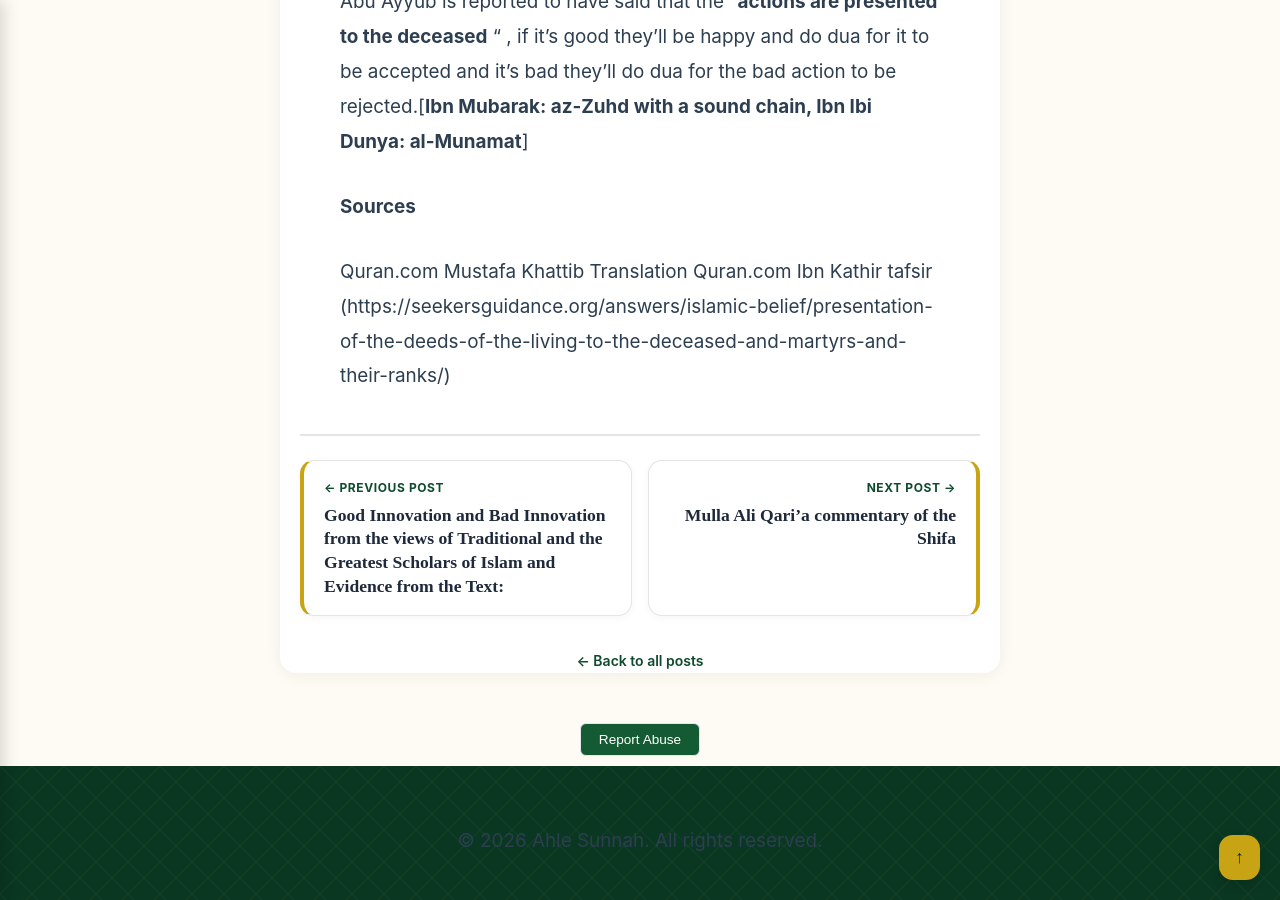
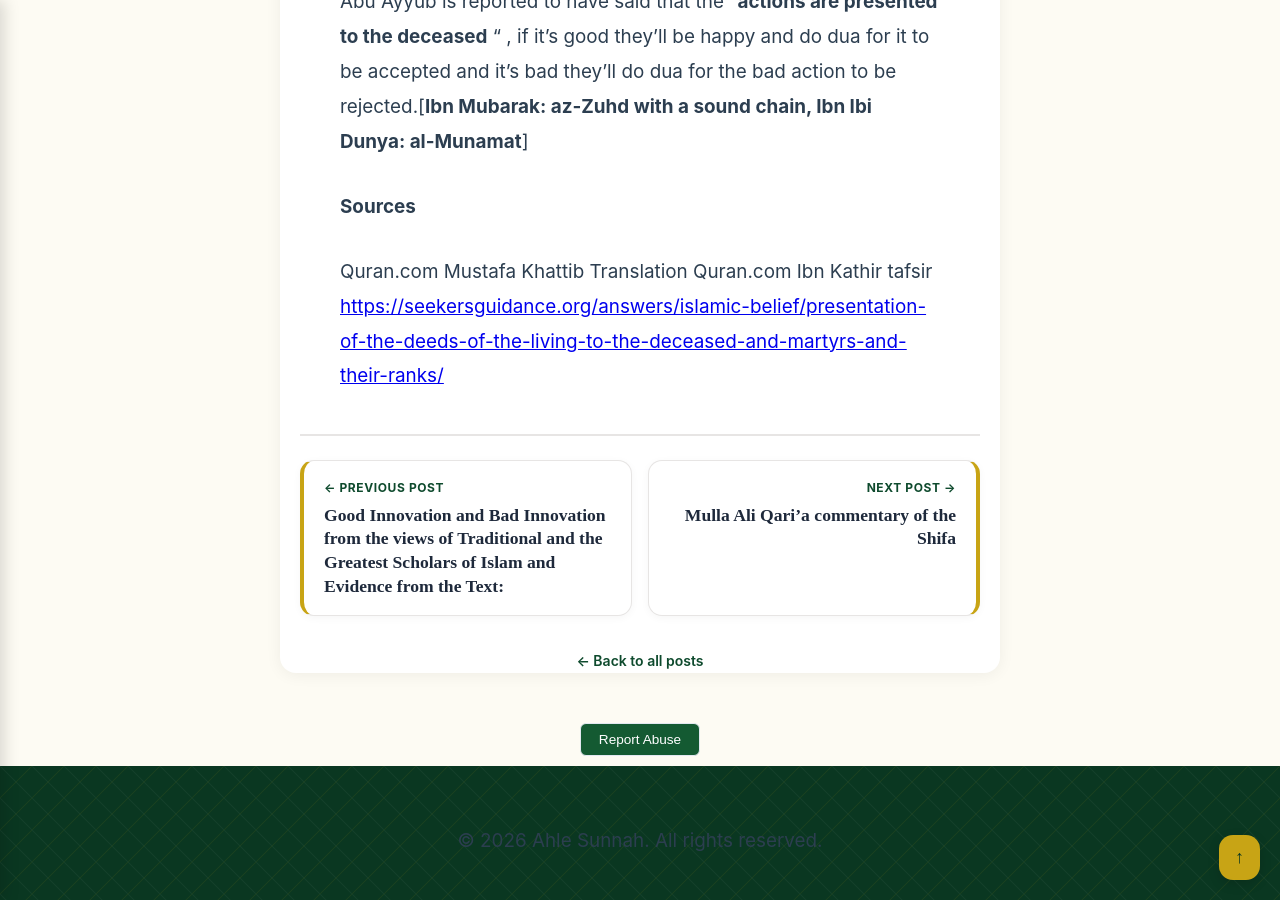
Before and after one commit to Fali17/ahlesunnah, a Jekyll site: the page built from _posts/2024-10-15-prophet-will-be-a-witness-for-the-ummah.md, in a window 1280 px wide and 900 px high, scrolled down 1604 px. Built offline with Jekyll 4.4.1, drawn with Linux system fonts in a browser that asks for light colours.

Commit message:
Update 2024-10-15-prophet-will-be-a-witness-for-the-ummah.md

```diff
--- a/_posts/2024-10-15-prophet-will-be-a-witness-for-the-ummah.md
+++ b/_posts/2024-10-15-prophet-will-be-a-witness-for-the-ummah.md
@@ -23,4 +23,4 @@ Abu Ayyub is reported to have said that the "**actions are presented to the dece
 
 Quran.com Mustafa Khattib Translation
 Quran.com Ibn Kathir tafsir
-(https://seekersguidance.org/answers/islamic-belief/presentation-of-the-deeds-of-the-living-to-the-deceased-and-martyrs-and-their-ranks/)
+<https://seekersguidance.org/answers/islamic-belief/presentation-of-the-deeds-of-the-living-to-the-deceased-and-martyrs-and-their-ranks/>
```
